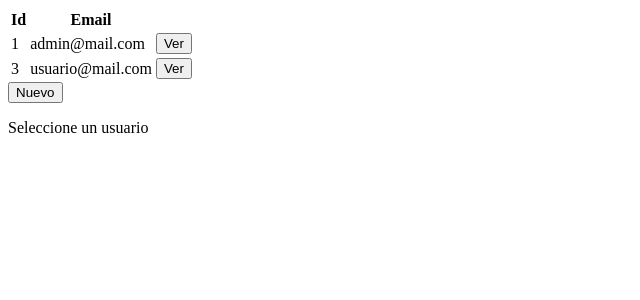
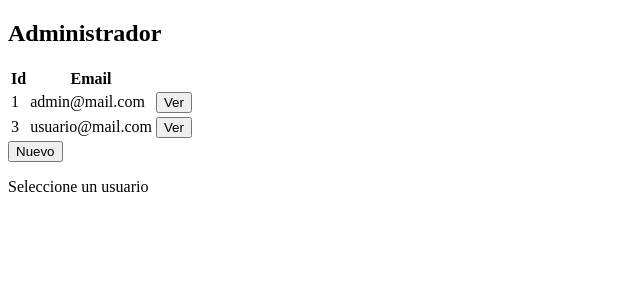
Before and after one commit to mmirotta/ciclodevida, an Angular app: page /home in a window 1280 px wide. Shown: the top 300 px of the page, without its empty margins (0-640 px from the left). Built offline with nearby package versions, Linux system fonts and the light colour scheme.

Commit message:
Input y Output

```diff
--- a/src/app/pages/home/home.component.html
+++ b/src/app/pages/home/home.component.html
@@ -1,3 +1,5 @@
+<h2>{{title}}</h2>
+
 <div>
     <app-grilla-usuarios [listadoUsuarios]="listadoPrincipal" (usuarioSeleccionado)="tomarUsuarioParaDetalles($event)"></app-grilla-usuarios>
 </div>
--- a/src/app/pages/home/home.component.ts
+++ b/src/app/pages/home/home.component.ts
@@ -7,7 +7,7 @@ import { Usuario } from '../../clases/usuario';
   styleUrls: ['./home.component.css']
 })
 export class HomeComponent implements OnInit {
-
+  title = 'Administrador';
   usuario = new Usuario();
   listadoPrincipal: Usuario[];
   usuarioSeleccionado: Usuario;
```
